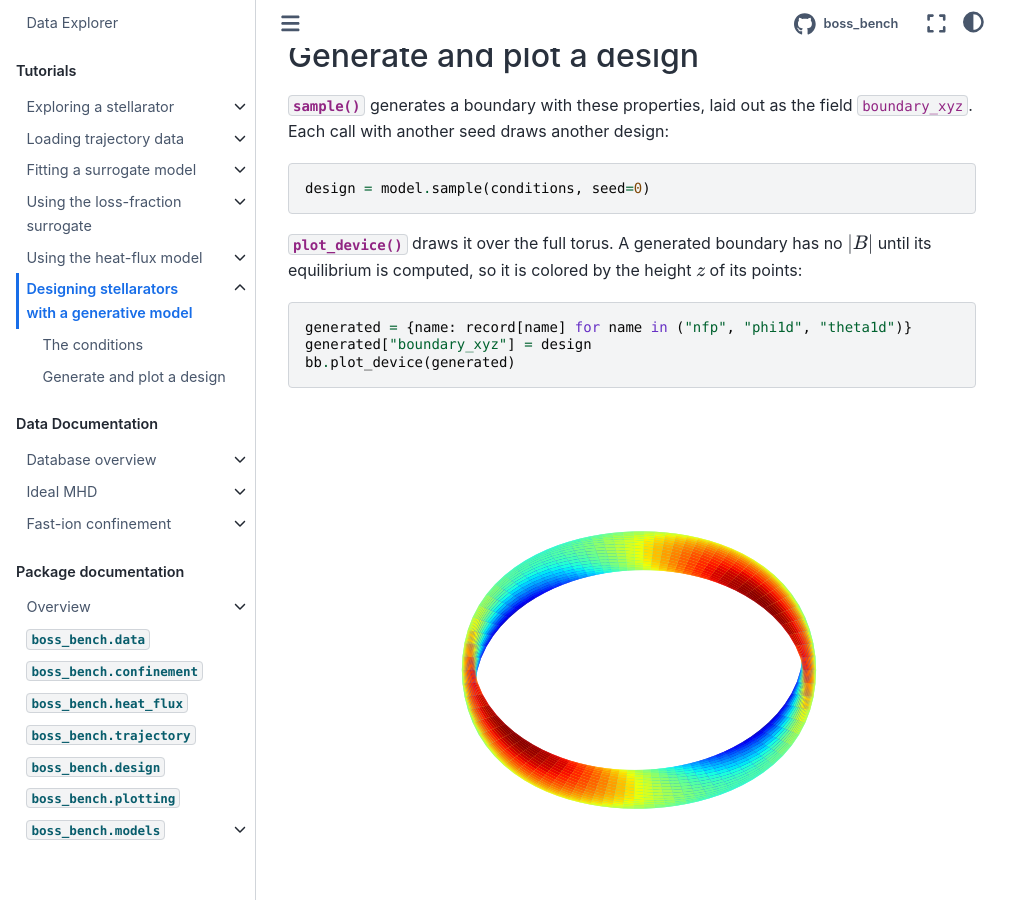
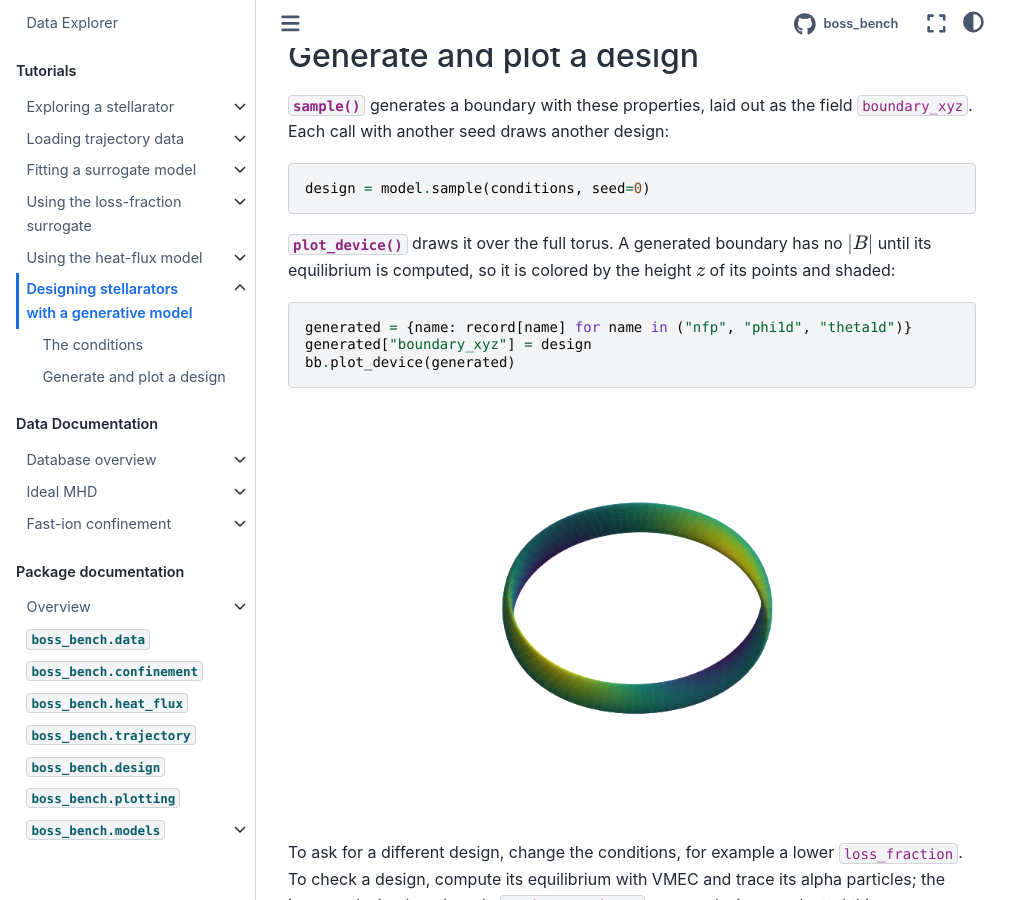
Before and after one commit to mishapadidar/boss_website, a Sphinx documentation site: the page built from docs/tutorials/designing-stellarators.md, in a window 1280 px wide and 900 px high, scrolled down 1649 px. Shown: the whole window, without its empty margins (0-1031 px from the left). Built offline with Sphinx 7.4.7 and the Sphinx Book theme 1.1.4, drawn with Linux system fonts in a browser that asks for light colours; comment, search, counter and statistics services are not loaded.

Commit message:
Designing stellarators: softer, smaller figure
Co-Authored-By: Claude Opus 5.5 (1M context) <noreply@anthropic.com>

````diff
--- a/docs/tutorials/designing-stellarators.md
+++ b/docs/tutorials/designing-stellarators.md
@@ -86,7 +86,7 @@ design = model.sample(conditions, seed=0)
 
 {func}`~boss_bench.plotting.plot_device` draws it over the full torus. A generated
 boundary has no $\lvert B \rvert$ until its equilibrium is computed, so it is colored by
-the height $z$ of its points:
+the height $z$ of its points and shaded:
 
 ```python
 generated = {name: record[name] for name in ("nfp", "phi1d", "theta1d")}
@@ -95,6 +95,7 @@ bb.plot_device(generated)
 ```
 
 ```{figure} ../_static/tutorials/designing_stellarators.png
+:width: 60%
 :alt: A stellarator boundary generated with the properties of a low-loss test stellarator, colored by height
 ```
 
````
Also changed, not shown: docs/_static/tutorials/designing_stellarators.png.
